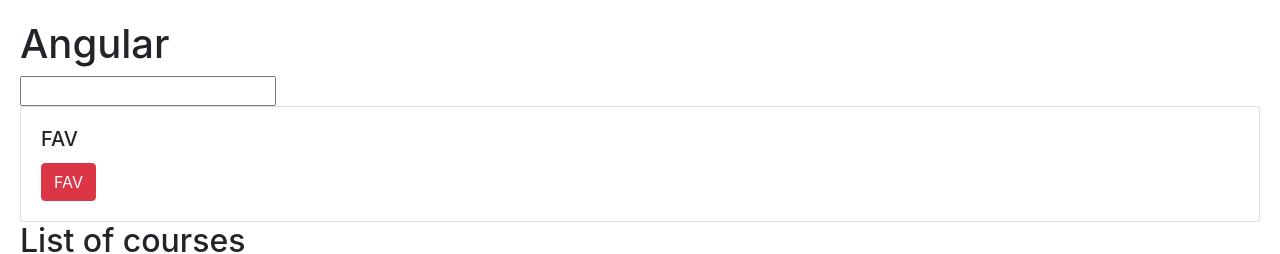
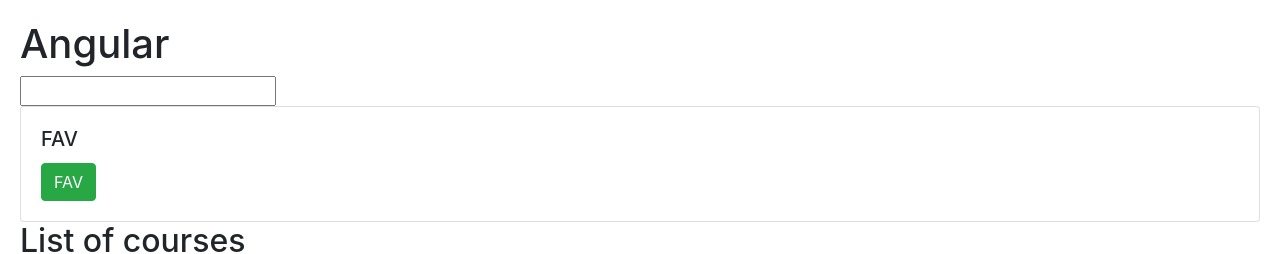
Before and after one commit to luk452/AngularDemo, an Angular app: page / in a window 1280 px wide. Shown: the top 254 px of the page. Built offline with nearby package versions, Linux system fonts and the light colour scheme.

Commit message:
component API, input, raising custom event

```diff
--- a/src/app/app.component.html
+++ b/src/app/app.component.html
@@ -4,7 +4,7 @@
 <br>
 {{ inputText | titleCase}}
 
-<favorite></favorite>
+<favorite [isFavorite]="post.isFavorite" (change)="onFavoriteChanged()"></favorite>
 
 <courses></courses>
 <authors></authors>
--- a/src/app/app.component.ts
+++ b/src/app/app.component.ts
@@ -6,6 +6,15 @@
   styleUrls: ['./app.component.css']
 })
 export class AppComponent {
+  post = {
+    title: "Title",
+    isFavorite: true
+  }
+
+  onFavoriteChanged() {
+    console.log('fav changed');
+  }
+
   title = 'Angular app';
   inputText:string;
 }
--- a/src/app/favorite/favorite.component.ts
+++ b/src/app/favorite/favorite.component.ts
@@ -1,4 +1,5 @@
-import { Component, OnInit } from '@angular/core';
+import { Component, OnInit, Input, Output , EventEmitter} from '@angular/core';
+
 
 @Component({
   selector: 'favorite',
@@ -7,7 +8,8 @@
 })
 export class FavoriteComponent implements OnInit {
 
-  state: boolean;
+  @Input('isFavorite') state: boolean;
+  @Output() change = new EventEmitter();
 
   constructor() { }
 
@@ -17,6 +19,7 @@
   onStarClick () {
     this.state = !this.state;
     console.log("Start clicked", this.state);
+    this.change.emit();
   }
 
 }
```
